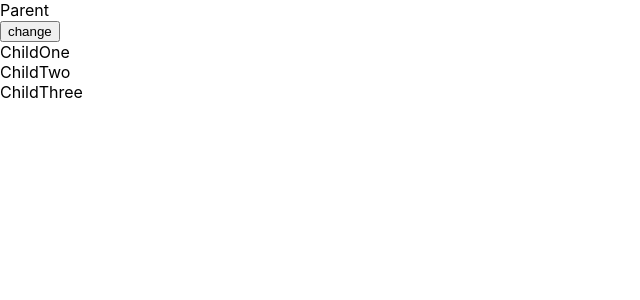
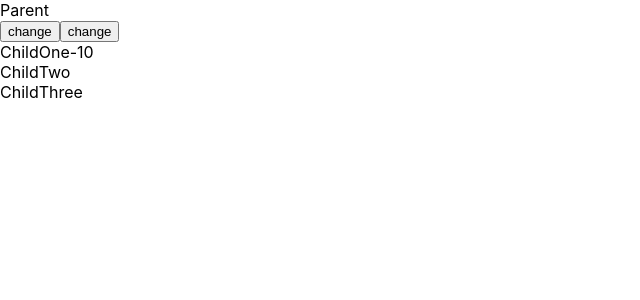
Before and after one commit to divyashan3223/batch-7, a React (Create React App) app: page / in a window 1280 px wide. Shown: the top 300 px of the page, without its empty margins (0-640 px from the left). Built offline with nearby package versions, Linux system fonts and the light colour scheme.

Commit message:
react memo with same prop

```diff
--- a/src/App.js
+++ b/src/App.js
@@ -3,14 +3,16 @@ import ChildOne, { ChildThree, ChildTwo } from "./components/Child";
 
 const App = () => {
   const [count, setCount] = useState(10);
+  const [age, setAge] = useState(5);
   console.log("parent");
   return (
     <main>
       <div>Parent</div>
       <button onClick={() => setCount(count + 1)}>change</button>
-      <ChildOne />
+      <button onClick={() => setAge(age + 1)}>change</button>
+      <ChildOne count={count} />
       <ChildTwo />
-      <ChildThree />
+      <ChildThree age={age} />
     </main>
   );
 };
--- a/src/components/Child.jsx
+++ b/src/components/Child.jsx
@@ -1,8 +1,8 @@
 import { memo } from "react";
 
-const ChildOne = memo(() => {
+const ChildOne = memo(({ count }) => {
   console.log("one");
-  return <div>ChildOne</div>;
+  return <div>ChildOne-{count}</div>;
 });
 
 export const ChildTwo = memo(() => {
```
